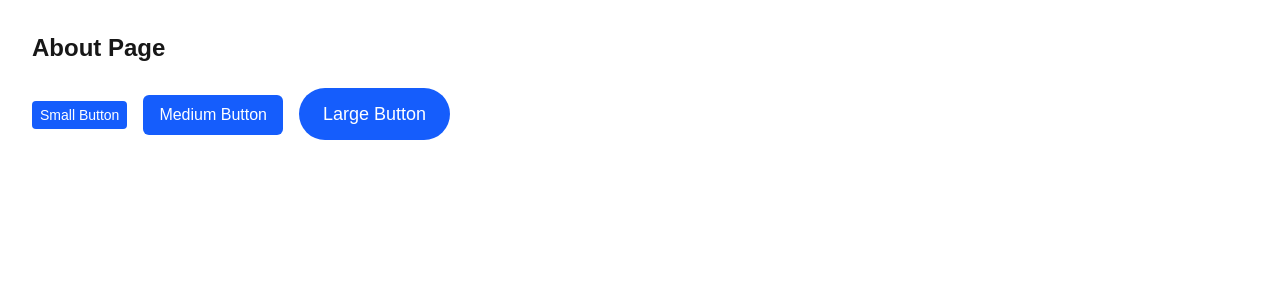
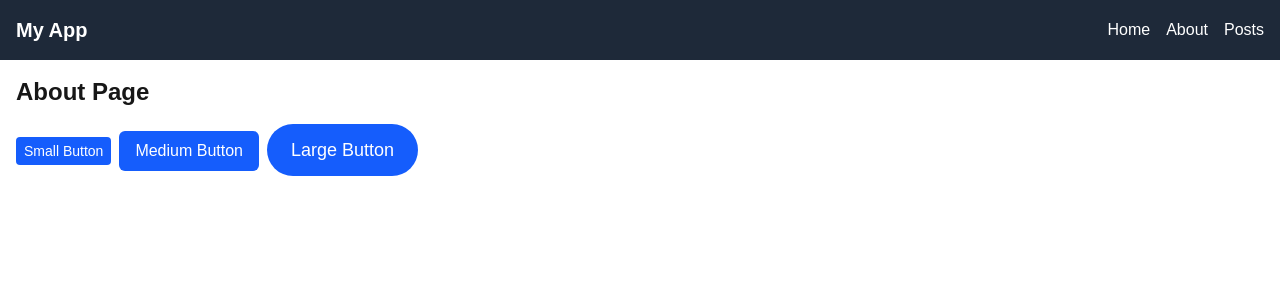
Before and after one commit to amosamue/alx-project-0x02-setup, a Next.js app in the folder alx-project-0x02/: page /about in a window 1280 px wide. Shown: the top 300 px of the page. Built offline with nearby package versions, Linux system fonts and the light colour scheme.

Commit message:
Implement navigation with Header across Home, About, and Posts pages

```diff
--- a/alx-project-0x02/components/layout/Header.tsx
+++ b/alx-project-0x02/components/layout/Header.tsx
@@ -1,4 +1,3 @@
-// components/layout/Header.tsx
 import Link from "next/link";
 
 export default function Header() {
@@ -6,9 +5,9 @@ export default function Header() {
     <header className="flex justify-between items-center p-4 bg-gray-800 text-white">
       <h1 className="text-xl font-bold">My App</h1>
       <nav className="space-x-4">
-        <Link href="/">Home</Link>
-        <Link href="/home">/home</Link>
-        <Link href="/about">/about</Link>
+        <Link href="/home">Home</Link>
+        <Link href="/about">About</Link>
+        <Link href="/posts">Posts</Link>
       </nav>
     </header>
   );
--- a/alx-project-0x02/pages/about.tsx
+++ b/alx-project-0x02/pages/about.tsx
@@ -1,15 +1,18 @@
-// pages/about.tsx
+import Header from "@/components/layout/Header";
 import Button from "@/components/common/Button";
 
 export default function About() {
   return (
-    <div className="p-8">
-      <h1 className="text-2xl font-bold mb-6">About Page</h1>
-      <div className="space-x-4">
-        <Button size="small" shape="rounded-sm">Small Button</Button>
-        <Button size="medium" shape="rounded-md">Medium Button</Button>
-        <Button size="large" shape="rounded-full">Large Button</Button>
-      </div>
-    </div>
+    <>
+      <Header />
+      <main className="p-4">
+        <h1 className="text-2xl font-bold mb-4">About Page</h1>
+        <div className="space-x-2">
+          <Button size="small" shape="rounded-sm">Small Button</Button>
+          <Button size="medium" shape="rounded-md">Medium Button</Button>
+          <Button size="large" shape="rounded-full">Large Button</Button>
+        </div>
+      </main>
+    </>
   );
 }
--- /dev/null
+++ b/alx-project-0x02/pages/posts.tsx
@@ -0,0 +1,13 @@
+import Header from "@/components/layout/Header";
+
+export default function Posts() {
+  return (
+    <>
+      <Header />
+      <main className="p-4">
+        <h1 className="text-2xl font-bold">Posts Page</h1>
+        <p>Here you can manage and view posts.</p>
+      </main>
+    </>
+  );
+}
```
